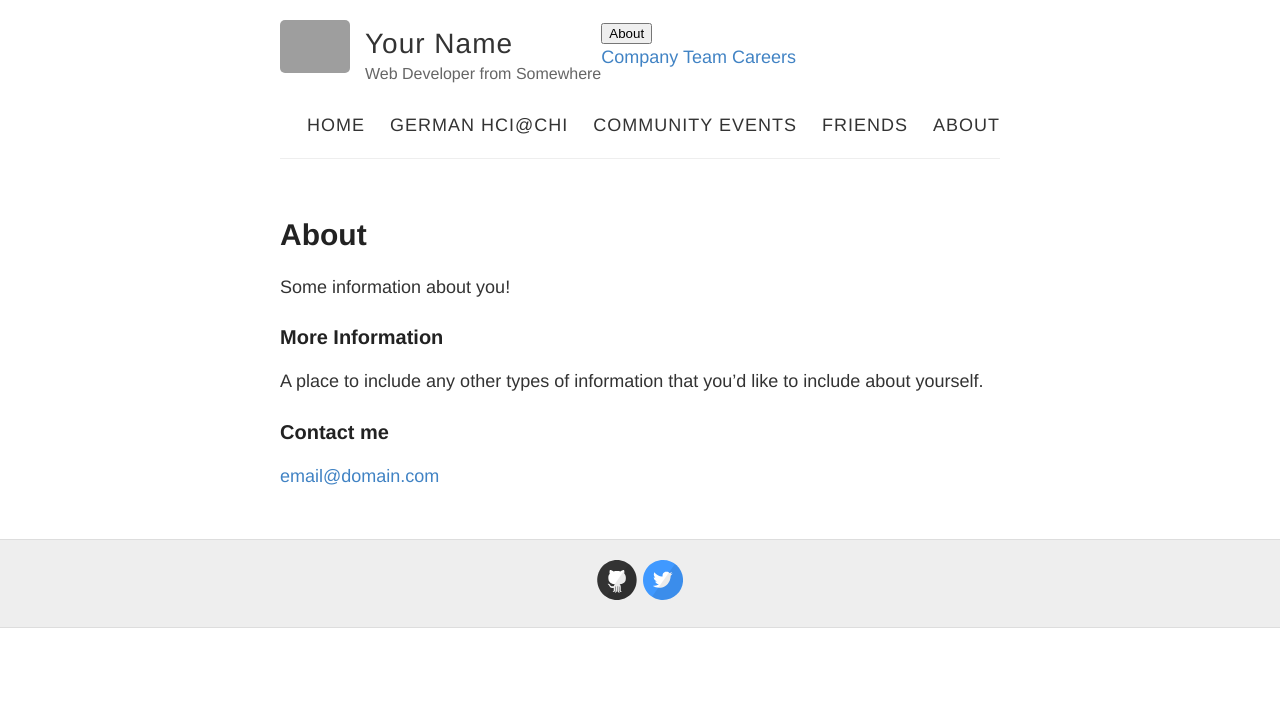
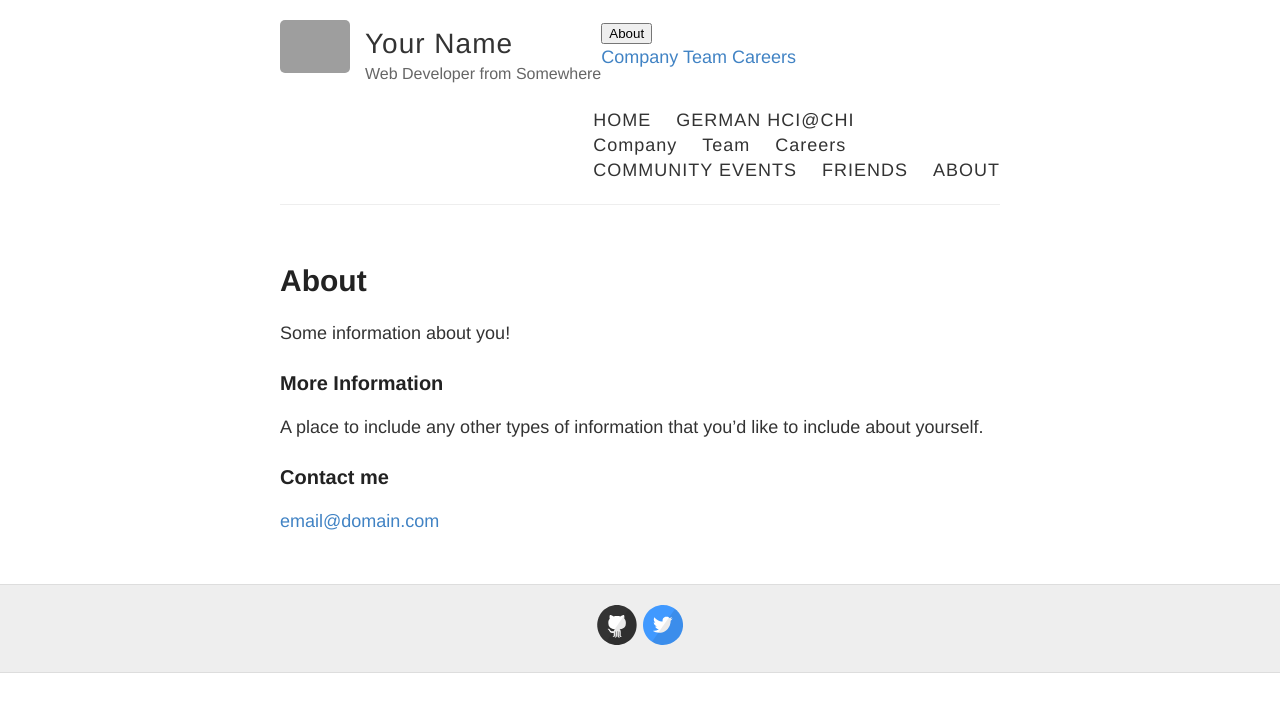
Before and after one commit to Kevacasiete/jeck, a Jekyll site: the page built from about.md, in a window 1280 px wide. Shown: the top 712 px of the page. Built offline with Jekyll 4.4.1, drawn with Linux system fonts in a browser that asks for light colours; grey boxes are pictures that could not be loaded.

Commit message:
Update default.html

```diff
--- a/_layouts/default.html
+++ b/_layouts/default.html
@@ -35,6 +35,11 @@
           <nav>
             <a href="{{ site.baseurl }}/">HOME</a>
             <a href="{{ site.baseurl }}/jeck/PreChi">GERMAN HCI@CHI</a>
+              <div class="subnav-content">
+                <a href="#company">Company</a>
+                <a href="#team">Team</a>
+                <a href="#careers">Careers</a>
+              </div>
             <a href="{{ site.baseurl }}/jeck/germanhci">COMMUNITY EVENTS</a>
             <a href="{{ site.baseurl }}/jeck/Friends">FRIENDS</a>
             <a href="{{ site.baseurl }}/jeck/About">ABOUT</a>
```
